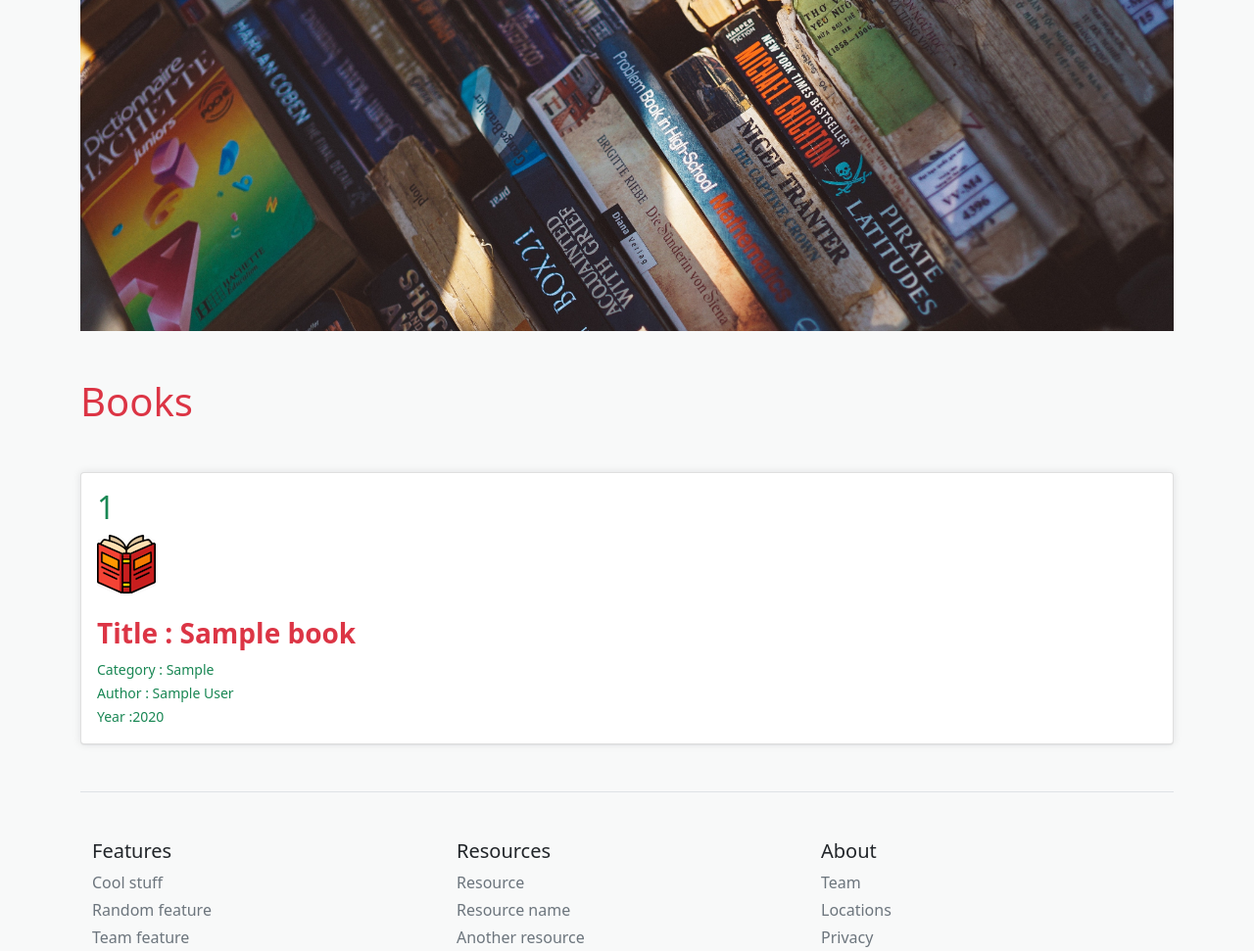
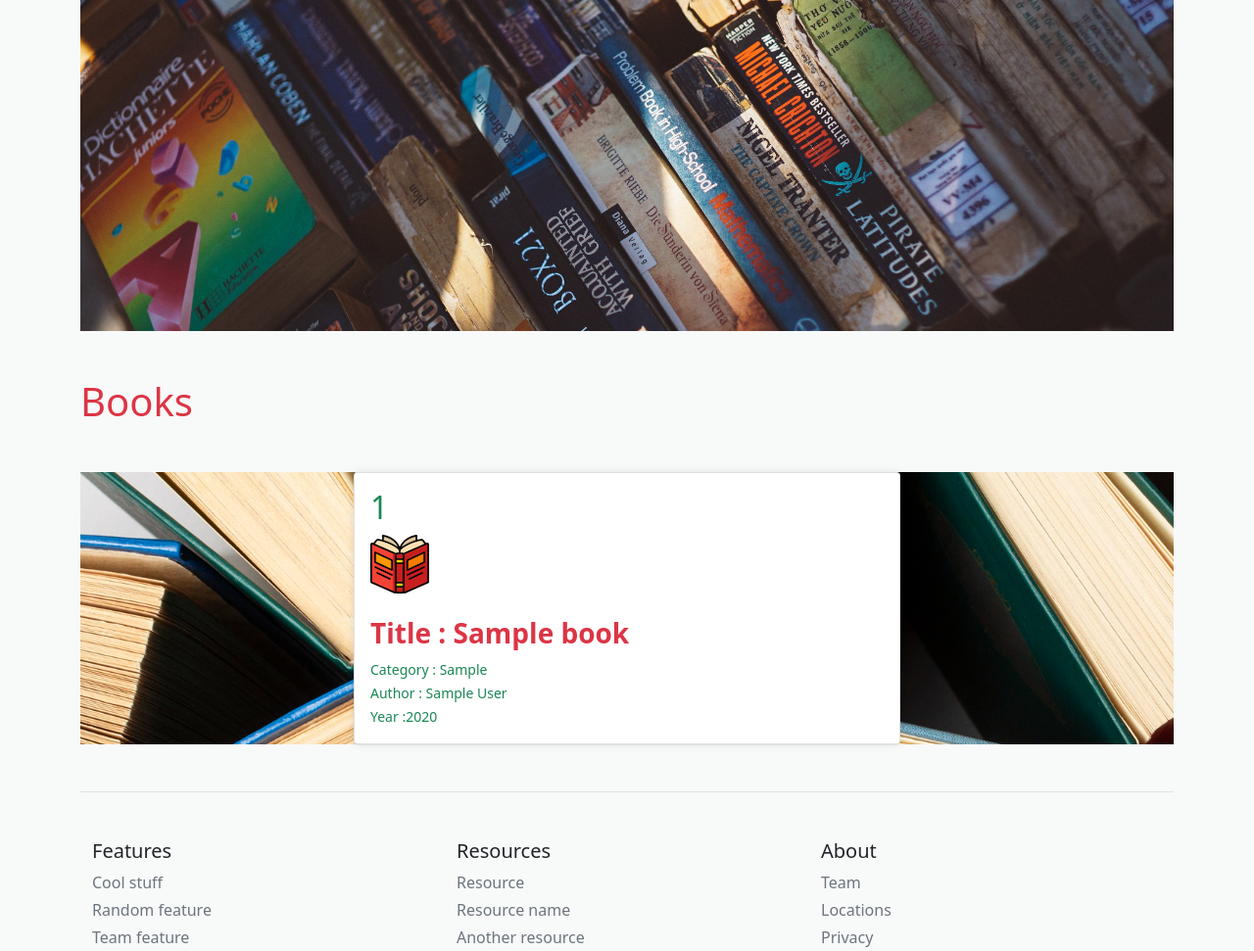
Before and after one commit to Jeremieon/flasky_web, a Flask app: page /library in a window 1280 px wide. Shown: the part 164-1135 px from the top of the page at 98% size. Run offline with Flask 3, Linux system fonts and the light colour scheme; tables that the repository leaves empty hold one stand-in row (values such as "Sample post"); some libraries are stand-ins or nearby versions; some web fonts are replaced.

Commit message:
added background image

```diff
--- a/app.py
+++ b/app.py
@@ -23,7 +23,8 @@ app.config['SQLALCHEMY_DATABASE_URI'] = database_url
 db = SQLAlchemy(app)
 app.secret_key = secret_key
 app.app_context().push()
-#models
+
+#===============================models=======================================================
 class User(db.Model):
     id = db.Column(db.Integer, primary_key=True)
     username = db.Column(db.String(50), unique=True,nullable=False)
--- a/static/css/base.css
+++ b/static/css/base.css
@@ -18,9 +18,8 @@ font-size: 50px;
 }
 
 .doom-doom {
-    display: flex;
-    flex-direction: row;
-    justify-content: space-between;
+
+    margin: auto auto;
     box-shadow: rgba(17, 17, 26, 0.05) 0px 1px 0px, rgba(17, 17, 26, 0.1) 0px 0px 8px;
 }
 @media (min-width: 768px) {
--- a/templates/library.html
+++ b/templates/library.html
@@ -1,9 +1,11 @@
 {% extends 'base.html' %}
 {% block content%}
+
 <img src="/static/images/books.jpeg" alt="Nature" class="responsive">
 <h1 class="fw-light my-5 text-danger">{% block title%} Books {% endblock %}</h1>
+<div  style="background-image: url('static/images/creativebooks.jpeg');">
     {% for book in books %}
-    <div class="card w-100 my-3 doom-doom">
+    <div class="card w-50 my-3 doom-doom">
         <div class="card-body text-success">
 
             <h2>{{book.id}}</h2><img src="/static/images/book.png" alt="Book-icon">
@@ -16,6 +18,7 @@
         </div>
     </div>
     {%endfor%}
+</div>
 {% endblock %}
 </body>
 </html>
```
Also changed, not shown: static/images/creativebooks.jpeg (added), static/images/todo_illust.jpeg (added).
